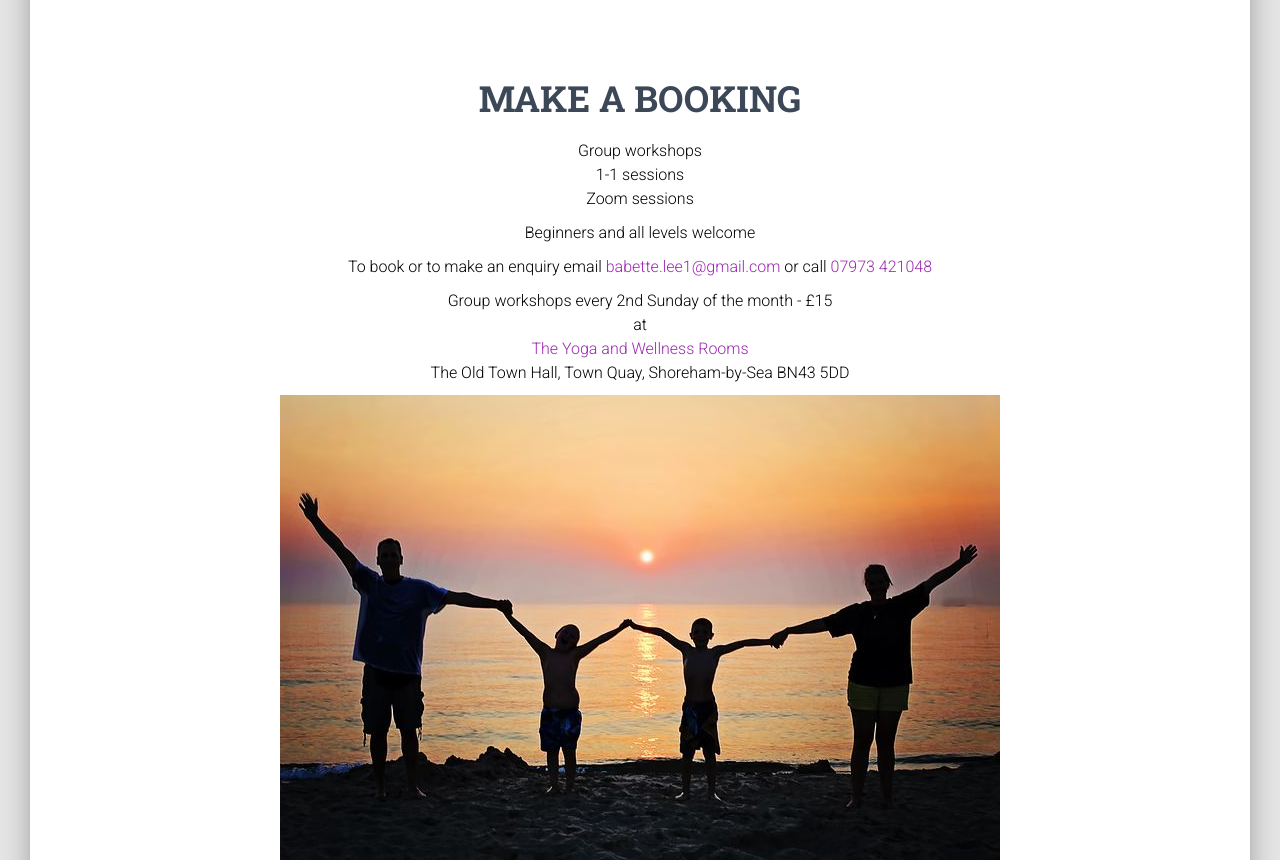
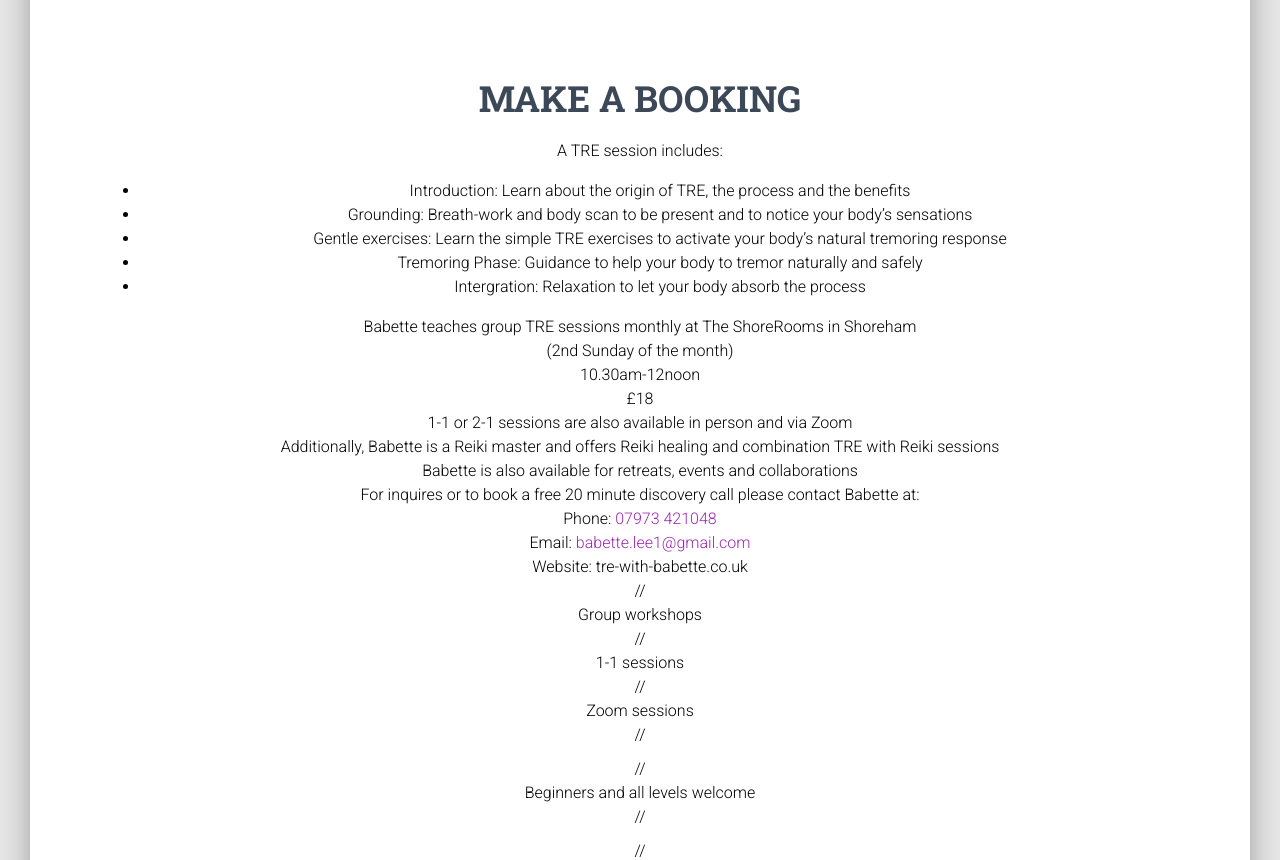
Before and after one commit to StevieSeccombe1/tre-with-babette, a Next.js app: page / in a window 1280 px wide. Shown: the part 3180-4040 px from the top of the page. Built offline with nearby package versions, Linux system fonts and the light colour scheme.

Commit message:
Update BookingSection.js

```diff
--- a/pages-sections/BookingSection.js
+++ b/pages-sections/BookingSection.js
@@ -14,19 +14,47 @@ export default function BookingSection() {
             <div style={{ textAlign: "center" }} className={classes.container}>
             <h2 className={classes.title}>MAKE A BOOKING</h2>
                 <div id="enquiries">
-                <div>Group workshops</div>
-                <div>1-1 sessions</div>
-                <div>Zoom sessions</div>
-                                <p> </p>
-                <div>Beginners and all levels welcome</div>
-                <p> </p>
-                <div>To book or to make an enquiry email <a href="mailto:babette.lee1@gmail.com">babette.lee1@gmail.com</a> or call <a href="tel:07973 421048">07973 421048</a></div>
-                <p> </p>
-                <div>Group workshops every 2nd Sunday of the month - £15</div>
-                    <div>at</div>
-                    <div><a href="https://www.yogaandwellnessrooms.co.uk/">The Yoga and Wellness Rooms</a></div>
-                <div>The Old Town Hall, Town Quay, Shoreham-by-Sea BN43 5DD</div>
-                <p> </p>
+<div>A TRE session includes:
+<ul>
+<li>Introduction: Learn about the origin of TRE, the process and the benefits</li>
+<li>Grounding: Breath-work and body scan to be present and to notice your body’s sensations</li>
+<li>Gentle exercises: Learn the simple TRE exercises to activate your body’s natural tremoring response</li>
+<li>Tremoring Phase: Guidance to help your body to tremor naturally and safely</li>
+<li>Intergration: Relaxation to let your body absorb the process</li>
+    </ul>
+    </div>
+
+<div>Babette teaches group TRE sessions monthly at The ShoreRooms in Shoreham</div>
+<div>(2nd Sunday of the month)</div>
+<div>10.30am-12noon</div>
+<div>£18</div>
+
+<div>1-1 or 2-1 sessions are also available in person and via Zoom</div>
+
+<div>Additionally, Babette is a Reiki master and offers Reiki healing and combination TRE with Reiki sessions</div>
+
+<div>Babette is also available for retreats, events and collaborations</div>
+
+<div>For inquires or to book a free 20 minute discovery call please contact Babette at:</div>
+
+<div>Phone: <a href="tel:07973 421048">07973 421048</a></div>
+<div>Email: <a href="mailto:babette.lee1@gmail.com">babette.lee1@gmail.com</a></div>
+<div>Website: tre-with-babette.co.uk</div>
+
+
+                // <div>Group workshops</div>
+                // <div>1-1 sessions</div>
+                // <div>Zoom sessions</div>
+                //                 <p> </p>
+                // <div>Beginners and all levels welcome</div>
+                // <p> </p>
+                // <div>To book or to make an enquiry email <a href="mailto:babette.lee1@gmail.com">babette.lee1@gmail.com</a> or call <a href="tel:07973 421048">07973 421048</a></div>
+                // <p> </p>
+                // <div>Group workshops every 2nd Sunday of the month - £15</div>
+                //     <div>at</div>
+                //     <div><a href="https://www.yogaandwellnessrooms.co.uk/">The Yoga and Wellness Rooms</a></div>
+                // <div>The Old Town Hall, Town Quay, Shoreham-by-Sea BN43 5DD</div>
+                // <p> </p>
                 </div>
                 <Image objectFit="contain" alt="Connect" src={img} />
             </div>
```
